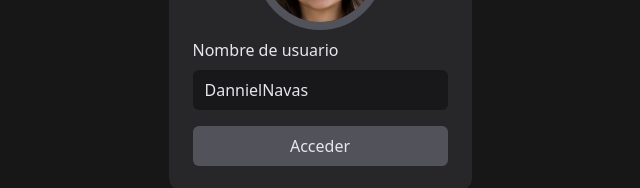
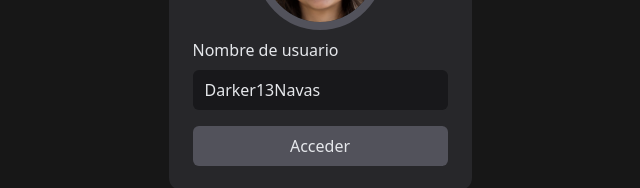
Before and after one commit to DannielNavas/chat-vuex, a Vue app: page /profile in a window 1280 px wide. Shown: the part 366-554 px from the top of the page, without its empty margins (320-960 px from the left). Built offline with nearby package versions, Linux system fonts and the light colour scheme.

Commit message:
✨ mutations

```diff
--- a/src/store/index.js
+++ b/src/store/index.js
@@ -12,12 +12,18 @@
     //   return state.username.split("").reverse().join("");
     // },
     firstName: (state) => (c) => {
-      return state.username.split("").reverse().join(c);
+      // return state.username.split("").reverse().join(c);
+      return state.username;
     },
     username(state) {
       return state.username;
     },
   },
+  mutations: {
+    updateUsername(state, username) {
+      state.username = username;
+    },
+  },
 });
 
 export default store;
--- a/src/views/ProfileView.vue
+++ b/src/views/ProfileView.vue
@@ -1,8 +1,20 @@
 <script setup>
-import store from "@/store/store.js";
-import { reactive } from "vue";
+// import store from "@/store/store.js";
+// import { reactive } from "vue";
 
-const data = reactive(store);
+// const data = reactive(store);
+import { computed } from "vue";
+import { useStore } from "vuex";
+// import { mapState, mapMutations } from "vuex";
+
+// TODO: mapMutations funciona como las methods de Vue
+const store = useStore();
+
+const username = computed(() => store.state.username);
+
+const updateUsername = (username) => {
+  store.commit("updateUsername", username);
+};
 </script>
 <template>
   <div class="profile">
@@ -12,10 +24,10 @@
       <input
         type="text"
         placeholder="Jane Smith"
-        :value="data.username"
-        @input="store.updateUsername($event.target.value)"
+        :value="username"
+        @input="updateUsername($event.target.value)"
       />
-      <button>Acceder</button>
+      <button @click="$router.push('/')">Acceder</button>
     </div>
   </div>
 </template>
```
